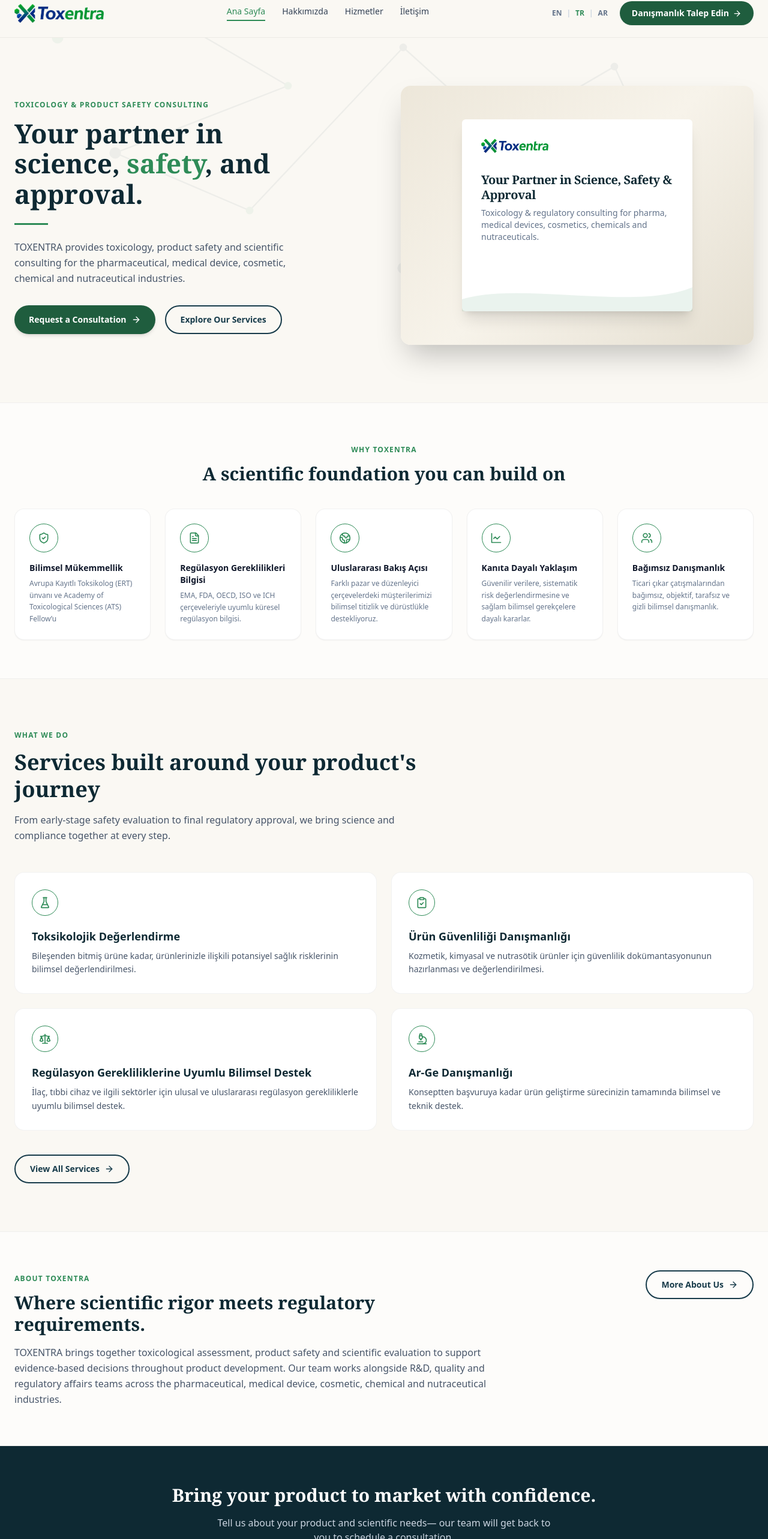
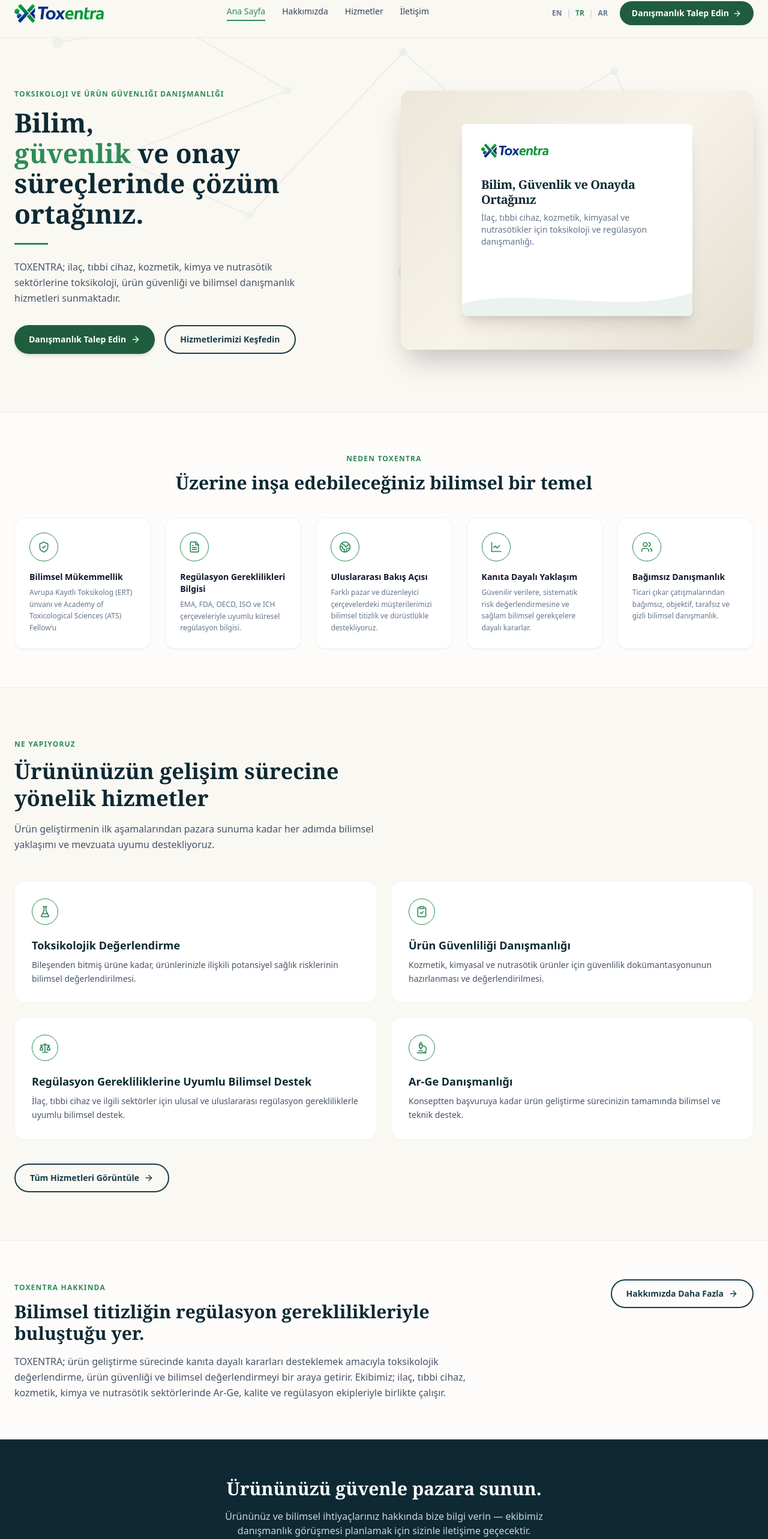
Before and after one commit to shandesipahi/Toxentra-Website, a Next.js app: page /tr in a window 1280 px wide. Shown: the part 18-2584 px from the top of the page at 60% size. Built offline with nearby package versions, Linux system fonts and the light colour scheme.

Commit message:
Update page.js

```diff
--- a/app/tr/page.js
+++ b/app/tr/page.js
@@ -101,31 +101,29 @@ export default function HomePage() {
 
         <div className="relative max-w-7xl mx-auto px-6 pt-16 pb-20 md:pt-20 md:pb-24 grid md:grid-cols-2 gap-14 items-center">
           <div>
-            <Eyebrow>Toxicology &amp; Product Safety Consulting</Eyebrow>
+            <Eyebrow>Toksikoloji ve Ürün Güvenliği Danışmanlığı</Eyebrow>
             <h1 className="text-4xl md:text-[2.75rem] leading-[1.15] font-bold font-serif mt-3 mb-6">
-              <span className="text-navy-deep">Your partner in</span><br />
-              <span className="text-navy-deep">science, </span>
-              <span className="text-green">safety</span>
-              <span className="text-navy-deep">, and approval.</span>
+              <span className="text-navy-deep">Bilim,</span><br />
+              <span className="text-navy-deep"> </span>
+              <span className="text-green">güvenlik</span>
+              <span className="text-navy-deep"> ve onay süreçlerinde çözüm ortağınız.</span>
             </h1>
             <div className="w-14 h-[3px] mb-6 bg-green" />
             <p className="text-slate-600 leading-relaxed mb-8 max-w-lg">
-              TOXENTRA provides toxicology, product safety and scientific
-              consulting for the pharmaceutical, medical device, cosmetic,
-              chemical and nutraceutical industries.
+              TOXENTRA; ilaç, tıbbi cihaz, kozmetik, kimya ve nutrasötik sektörlerine toksikoloji, ürün güvenliği ve bilimsel danışmanlık hizmetleri sunmaktadır.
             </p>
             <div className="flex flex-wrap gap-4">
               <Link
                 href="/tr/contact"
                 className="inline-flex items-center gap-2 rounded-full px-6 py-3 text-sm font-semibold text-white shadow-md transition-transform hover:scale-[1.03] bg-green-dark"
               >
-                Request a Consultation <ArrowRight size={16} />
+                Danışmanlık Talep Edin <ArrowRight size={16} />
               </Link>
               <Link
                 href="/tr/services"
                 className="inline-flex items-center gap-2 rounded-full px-6 py-3 text-sm font-semibold border-2 border-navy text-navy transition-colors hover:bg-white"
               >
-                Explore Our Services
+                Hizmetlerimizi Keşfedin
               </Link>
             </div>
           </div>
@@ -139,11 +137,10 @@ export default function HomePage() {
                 <Image src="/logo.png" alt="TOXENTRA" width={112} height={24} className="h-6 w-auto mb-8" />
 
                 <h3 className="text-xl font-bold font-serif leading-tight tracking-tight mb-2 text-navy-deep">
-                  Your Partner in Science, Safety &amp; Approval
+                  Bilim, Güvenlik ve Onayda Ortağınız
                 </h3>
                 <p className="text-sm text-slate-500">
-                  Toxicology &amp; regulatory consulting for pharma, medical
-                  devices, cosmetics, chemicals and nutraceuticals.
+                  İlaç, tıbbi cihaz, kozmetik, kimyasal ve nutrasötikler için toksikoloji ve regülasyon danışmanlığı.
                 </p>
                 <svg className="absolute bottom-0 left-0 w-full opacity-70" height="60" viewBox="0 0 400 60" preserveAspectRatio="none">
                   <path d="M0,40 C100,10 300,60 400,20 L400,60 L0,60 Z" fill="#2E8B57" opacity="0.15" />
@@ -158,9 +155,9 @@ export default function HomePage() {
       <section className="border-y border-black/5 bg-white/60">
         <div className="max-w-7xl mx-auto px-6 py-16">
           <div className="text-center mb-10">
-            <Eyebrow>Why TOXENTRA</Eyebrow>
+            <Eyebrow>Neden TOXENTRA</Eyebrow>
             <h2 className="text-2xl md:text-3xl font-bold font-serif mt-3 text-navy-deep">
-              A scientific foundation you can build on
+              Üzerine inşa edebileceğiniz bilimsel bir temel
             </h2>
           </div>
           <div className="grid sm:grid-cols-2 lg:grid-cols-5 gap-6">
@@ -183,13 +180,12 @@ export default function HomePage() {
       {/* SERVICES */}
       <section className="max-w-7xl mx-auto px-6 py-20">
         <div className="max-w-2xl mb-12">
-          <Eyebrow>What We Do</Eyebrow>
+          <Eyebrow>Ne Yapıyoruz</Eyebrow>
           <h2 className="text-3xl md:text-[2.25rem] font-bold font-serif mt-3 mb-4 leading-tight text-navy-deep">
-            Services built around your product&apos;s journey
+            Ürününüzün gelişim sürecine yönelik hizmetler
           </h2>
           <p className="text-slate-600 leading-relaxed">
-            From early-stage safety evaluation to final regulatory approval,
-            we bring science and compliance together at every step.
+            Ürün geliştirmenin ilk aşamalarından pazara sunuma kadar her adımda bilimsel yaklaşımı ve mevzuata uyumu destekliyoruz.
           </p>
         </div>
         <div className="grid md:grid-cols-2 gap-6">
@@ -211,7 +207,7 @@ export default function HomePage() {
             href="/tr/services"
             className="inline-flex items-center gap-2 rounded-full px-6 py-3 text-sm font-semibold border-2 border-navy text-navy transition-colors hover:bg-white"
           >
-            View All Services <ArrowRight size={16} />
+            Tüm Hizmetleri Görüntüle <ArrowRight size={16} />
           </Link>
         </div>
       </section>
@@ -220,24 +216,19 @@ export default function HomePage() {
       <section className="bg-white/60 border-y border-black/5">
         <div className="max-w-7xl mx-auto px-6 py-16 grid md:grid-cols-3 gap-10 items-center">
           <div className="md:col-span-2">
-            <Eyebrow>About TOXENTRA</Eyebrow>
+            <Eyebrow>Toxentra Hakkında</Eyebrow>
             <h2 className="text-2xl md:text-3xl font-bold font-serif mt-3 mb-4 leading-tight text-navy-deep">
-              Where scientific rigor meets regulatory requirements.
+              Bilimsel titizliğin regülasyon gereklilikleriyle buluştuğu yer.
             </h2>
             <p className="text-slate-600 leading-relaxed">
-              TOXENTRA brings together toxicological assessment, product safety
-              and scientific evaluation to support evidence-based decisions
-              throughout product development. Our team works alongside
-              R&amp;D, quality and regulatory affairs teams across the
-              pharmaceutical, medical device, cosmetic, chemical and
-              nutraceutical industries.
+              TOXENTRA; ürün geliştirme sürecinde kanıta dayalı kararları desteklemek amacıyla toksikolojik değerlendirme, ürün güvenliği ve bilimsel değerlendirmeyi bir araya getirir. Ekibimiz; ilaç, tıbbi cihaz, kozmetik, kimya ve nutrasötik sektörlerinde Ar-Ge, kalite ve regülasyon ekipleriyle birlikte çalışır.
             </p>
           </div>
           <Link
             href="/tr/about"
             className="inline-flex items-center justify-center gap-2 rounded-full px-6 py-3 text-sm font-semibold border-2 border-navy text-navy transition-colors hover:bg-white self-start md:justify-self-end"
           >
-            More About Us <ArrowRight size={16} />
+            Hakkımızda Daha Fazla <ArrowRight size={16} />
           </Link>
         </div>
       </section>
@@ -246,17 +237,16 @@ export default function HomePage() {
       <section className="bg-navy-deep">
         <div className="max-w-4xl mx-auto px-6 py-16 text-center">
           <h2 className="text-2xl md:text-3xl font-bold font-serif text-white mb-4">
-            Bring your product to market with confidence.
+            Ürününüzü güvenle pazara sunun.
           </h2>
           <p className="text-slate-300 mb-8 max-w-xl mx-auto">
-            Tell us about your product and scientific needs— our team will
-            get back to you to schedule a consultation.
+            Ürününüz ve bilimsel ihtiyaçlarınız hakkında bize bilgi verin — ekibimiz danışmanlık görüşmesi planlamak için sizinle iletişime geçecektir.
           </p>
           <Link
             href="/tr/contact"
             className="inline-flex items-center gap-2 rounded-full px-7 py-3.5 text-sm font-semibold shadow-lg transition-transform hover:scale-[1.03] bg-green text-white"
           >
-            Contact Us <ArrowRight size={16} />
+            Bize Ulaşın <ArrowRight size={16} />
           </Link>
         </div>
       </section>
```
